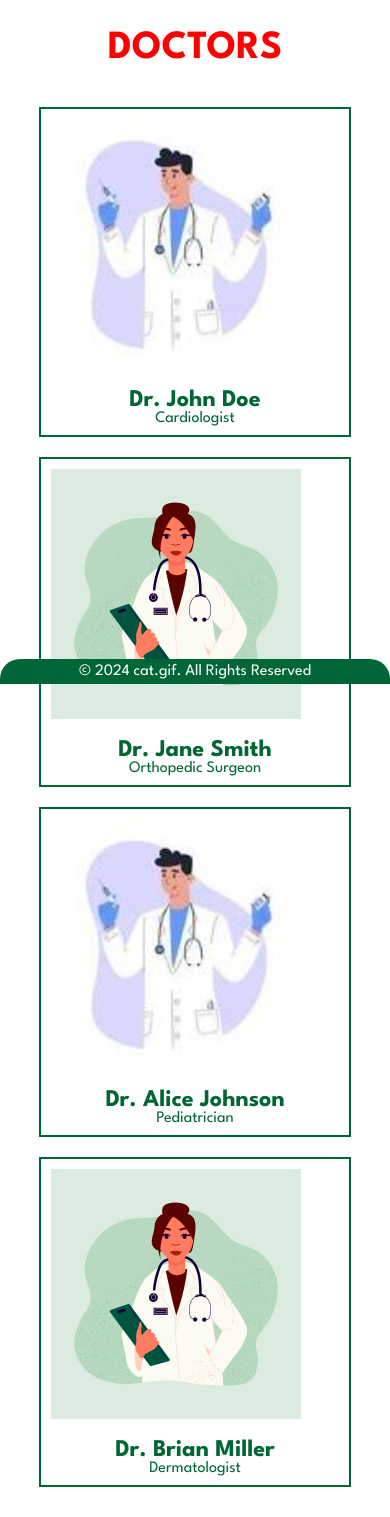
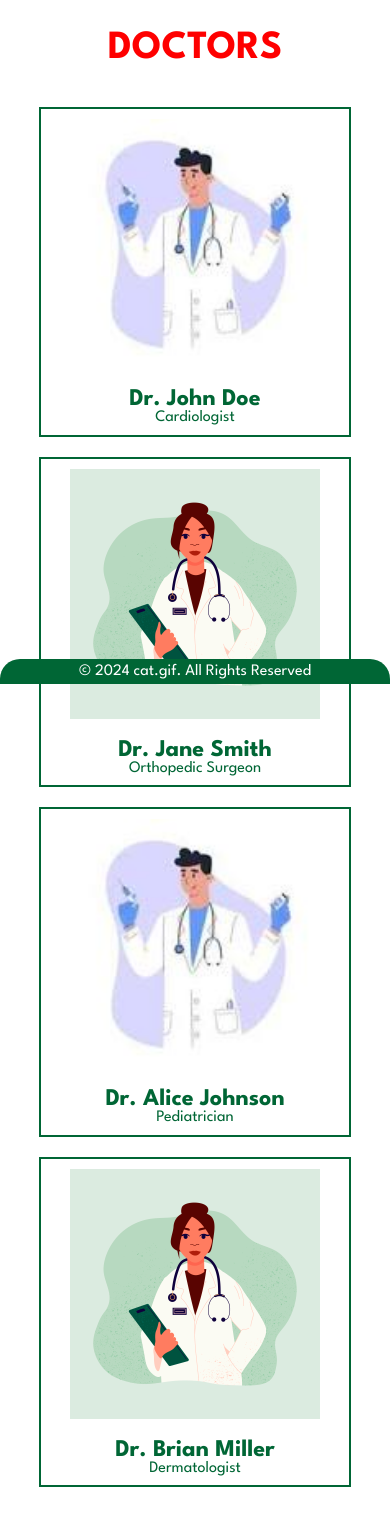
Before and after one commit to BishnuTimilsena/PulsePath, a PHP site: page /content/doctor.php in a window 390 px wide. Shown: the part 160-1677 px from the top of the page. Run offline with PHP 8.4, Linux system fonts and the light colour scheme; a user stored in the database is signed in; data comes from the database, SQL or seed files in the repository.

Commit message:
doctor card fixed

```diff
--- a/assets/CSS/style.css
+++ b/assets/CSS/style.css
@@ -1084,5 +1084,10 @@ label {
 
   .doctor-card {
     width: 80%;
+    display: flex;
+    flex-direction: column;
+    justify-content: center;
+    align-items: center;
+    margin: 10px;
   }
 }
```
